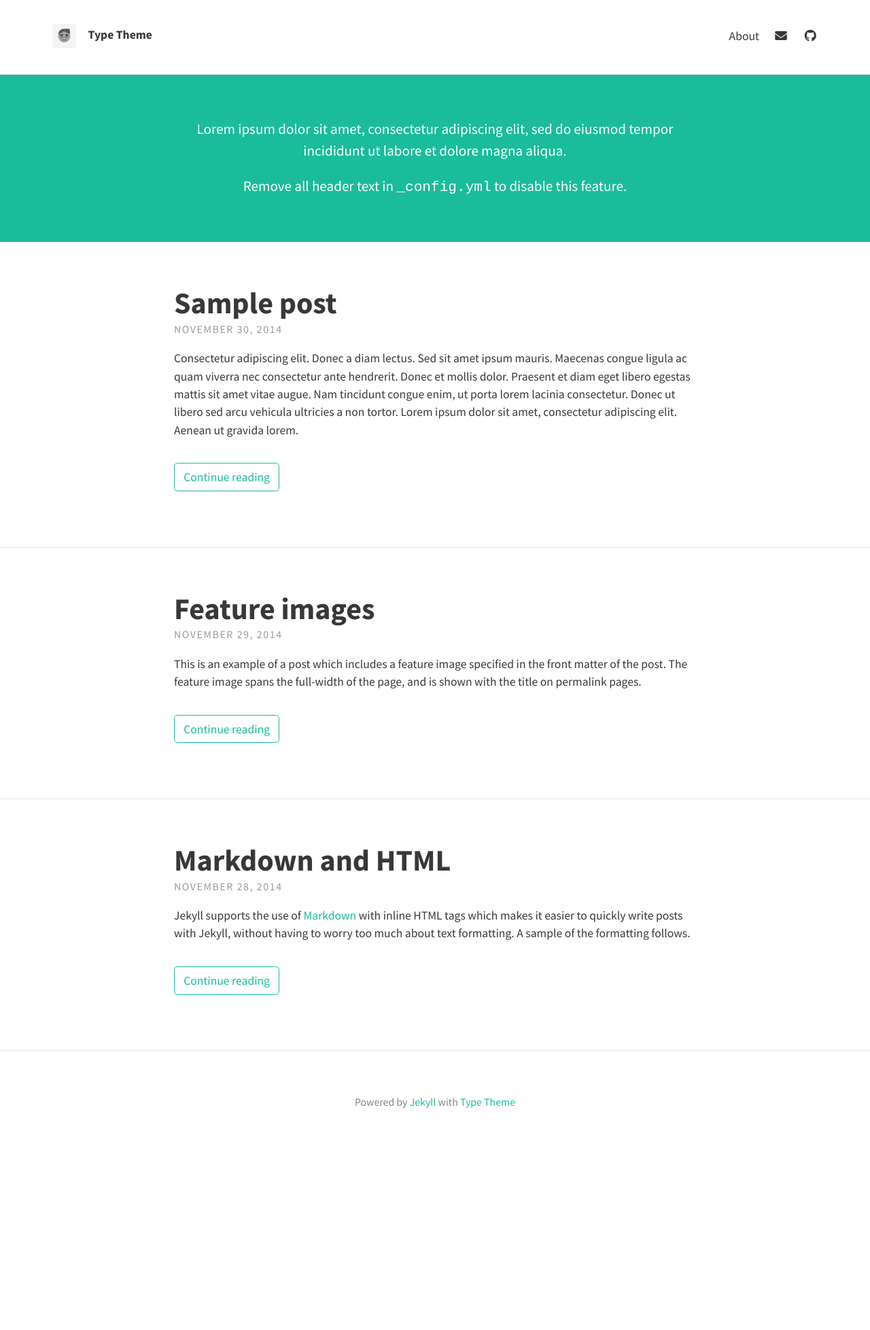
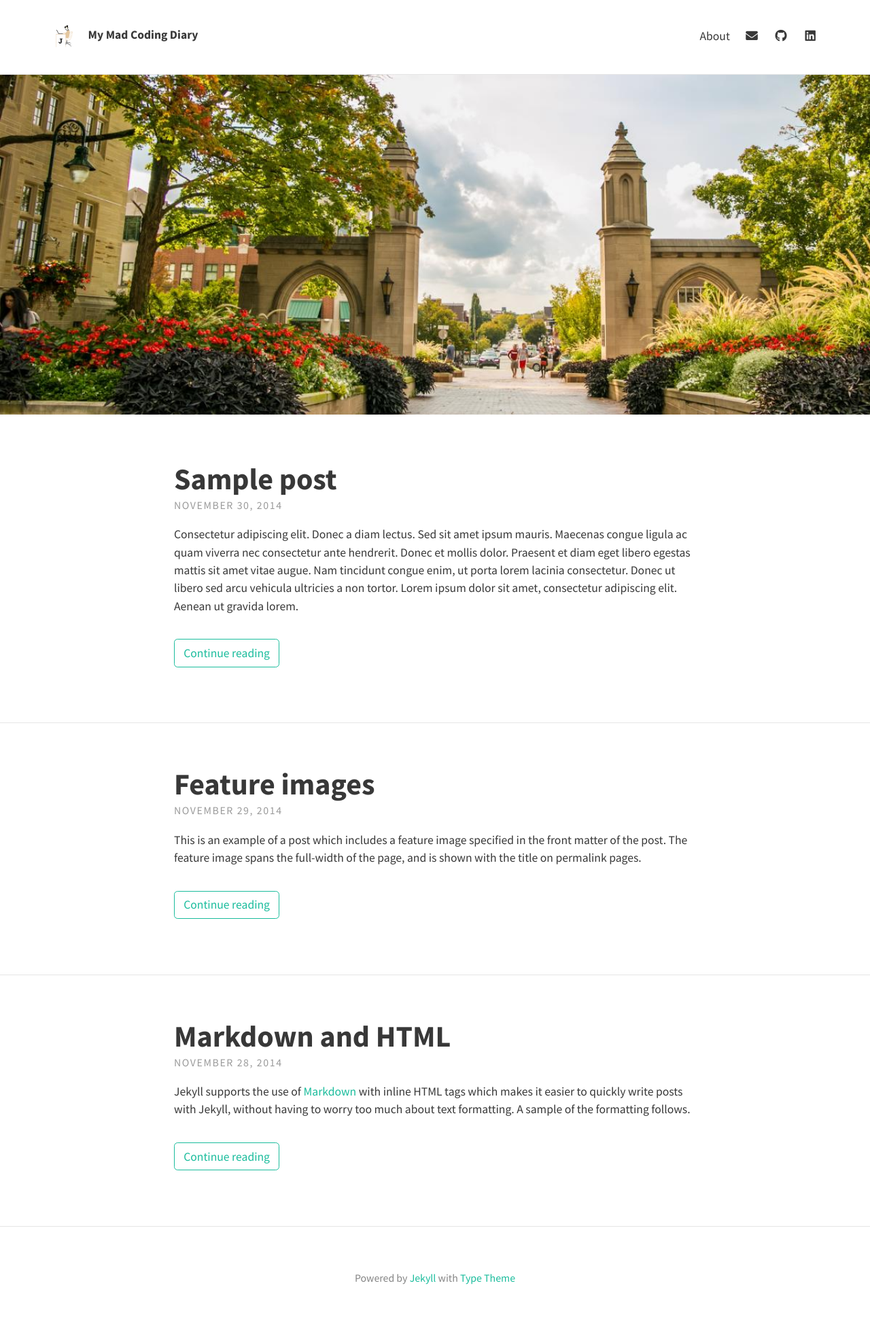
Before and after one commit to jeeyune/jeeyune.github.io, a Jekyll site: the page built from index.html, in a window 1280 px wide. Shown: the whole page at 68% size. Built offline with Jekyll 4.4.1, drawn with Linux system fonts in a browser that asks for light colours; nearby versions of some CDN libraries; the list of posts is cut into pages by our own code; before the commit the page ends 1698 px from its top, so only the background shows below that.

Commit message:
Update CSS

```diff
--- a/_config.yml
+++ b/_config.yml
@@ -5,18 +5,15 @@ url: "https://jeeyune.github.io/"
 # THEME-SPECIFIC CONFIGURATION
 theme_settings:
   # Meta
-  title: Type Theme
-  avatar: assets/img/avatar.png
+  title: My Mad Coding Diary
+  avatar: assets/img/logo_pixel.png
   favicon: assets/favicon.ico
   gravatar: # Email MD5 hash
-  description: "A website with blog posts and pages" # used by search engines
+  description: "My First Tech Blog" # used by search engines
 
   # Header and footer text
   header_text: >
-     <p>Lorem ipsum dolor sit amet, consectetur adipiscing elit, sed do eiusmod tempor incididunt ut labore et dolore magna aliqua.</p>
-
-     <p>Remove all header text in <code>_config.yml</code> to disable this feature.</p>
-  header_text_feature_image:
+  header_text_feature_image: "assets/img/samplegates.jpg"
   footer_text: >
    Powered by <a href="https://jekyllrb.com/">Jekyll</a> with <a href="https://github.com/rohanchandra/type-theme">Type Theme</a>
 
@@ -33,7 +30,7 @@ theme_settings:
   gitter:
   google_plus:
   instagram:
-  linkedin:  # Full URL
+  linkedin:  "https://www.linkedin.com/in/jeeyune/" # Full URL
   pinterest:
   reddit:
   soundcloud:
--- a/_sass/layouts/_index.scss
+++ b/_sass/layouts/_index.scss
@@ -5,6 +5,7 @@
   width: 100%;
   background-color:$header-desc-background-color;
   background-size: cover;
+  height : 500px;
   font-size: 1.2em;
   text-align: center;
   color: $header-desc-text-color;
```
Also changed, not shown: assets/favicon.ico, assets/img/logo_des.png (added), assets/img/logo_pixel.png (added), assets/img/samplegates.jpg (added).
